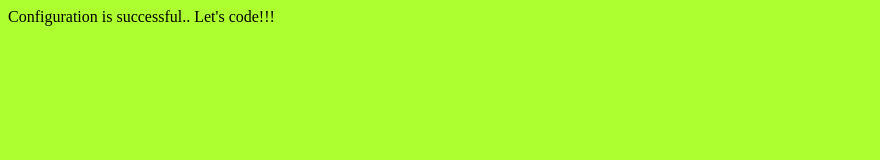
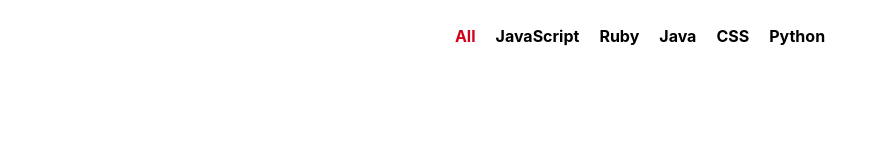
Before and after one commit to aminukano585/github-battle, a React app: page / in a window 1280 px wide. Shown: the whole page, without its empty margins (0-880 px from the left). Built offline with nearby package versions, Linux system fonts and the light colour scheme.

Commit message:
refactor components

```diff
--- /dev/null
+++ b/app/components/App.js
@@ -0,0 +1,22 @@
+import React, { Component } from 'react';
+import PropTypes from 'prop-types';
+import Popular from './Popular';
+
+export default class App extends Component {
+  // static propTypes = {
+  //   routine: PropTypes.array.isRequired
+  // };
+
+  // static defaultProps = {
+  //   routine: [],
+  // };
+
+  render() {
+    return (
+      <div className='container'>
+        <Popular />
+        {/* {this.props.routine.map((r, i) => <li key={i}>{r}</li>)} */}
+      </div>
+    );
+  }
+}
--- /dev/null
+++ b/app/components/Popular.js
@@ -0,0 +1,33 @@
+import React, { Component } from 'react';
+
+export default class Popular extends Component {
+  state = {
+    selectedLanguage: 'All'
+  };
+
+  updateLanguage = (lang) => {
+    this.setState({
+      selectedLanguage: lang
+    });
+  };
+
+  render() {
+    const languages = ['All', 'JavaScript', 'Ruby', 'Java', 'CSS', 'Python'];
+
+    return (
+      <ul className='languages'>
+        {languages.map((lang, i) => (
+          <li
+            key={lang}
+            onClick={this.updateLanguage.bind(null, lang)}
+            style={
+              lang === this.state.selectedLanguage ? {color: '#d0021b'} : null
+            }
+          >
+            {lang}
+          </li>
+          ))}
+      </ul>
+    );
+  }
+}
--- a/app/index.css
+++ b/app/index.css
@@ -1,3 +1,27 @@
 body {
-  background: greenyellow;
+  font-family: -apple-system, BlinkMacSystemFont, 'Segoe UI', Roboto, Oxygen, Ubuntu, Cantarell, 'Open Sans', 'Helvetica Neue', sans-serif;
 }
+
+ul {
+  padding: 0;
+}
+
+li {
+  list-style-type: none;
+}
+
+.container {
+  max-width: 1200px;
+  margin: 0 auto;
+}
+
+.languages {
+  display: flex;
+  justify-content: center;
+}
+
+.languages li {
+  margin: 10px;
+  font-weight: bold;
+  cursor: pointer;
+}
--- a/app/index.js
+++ b/app/index.js
@@ -1,18 +1,9 @@
 import React from 'react';
 import ReactDOM from 'react-dom';
+import App from './components/App';
 import './index.css';
 
-class App extends React.Component {
-  render() {
-    return (
-      <div>
-        Configuration is successful.. Let's code!!!
-      </div>
-    );
-  }
-}
-
 ReactDOM.render(
-  <App />,
+  <App routine={['eat', 'code', 'sleep']} />,
   document.getElementById('root')
 );
--- a/package.json
+++ b/package.json
@@ -7,6 +7,9 @@
     "presets": [
       "@babel/preset-env",
       "@babel/preset-react"
+    ],
+    "plugins": [
+      ["@babel/plugin-proposal-class-properties", { "loose": true }]
     ]
   },
   "scripts": {
@@ -32,6 +35,7 @@
   },
   "devDependencies": {
     "@babel/core": "^7.1.5",
+    "@babel/plugin-proposal-class-properties": "^7.1.0",
     "@babel/preset-env": "^7.1.5",
     "@babel/preset-react": "^7.0.0",
     "babel-loader": "^8.0.4",
```
Also changed, not shown: app/favicon.ico (added), 1 other file.
